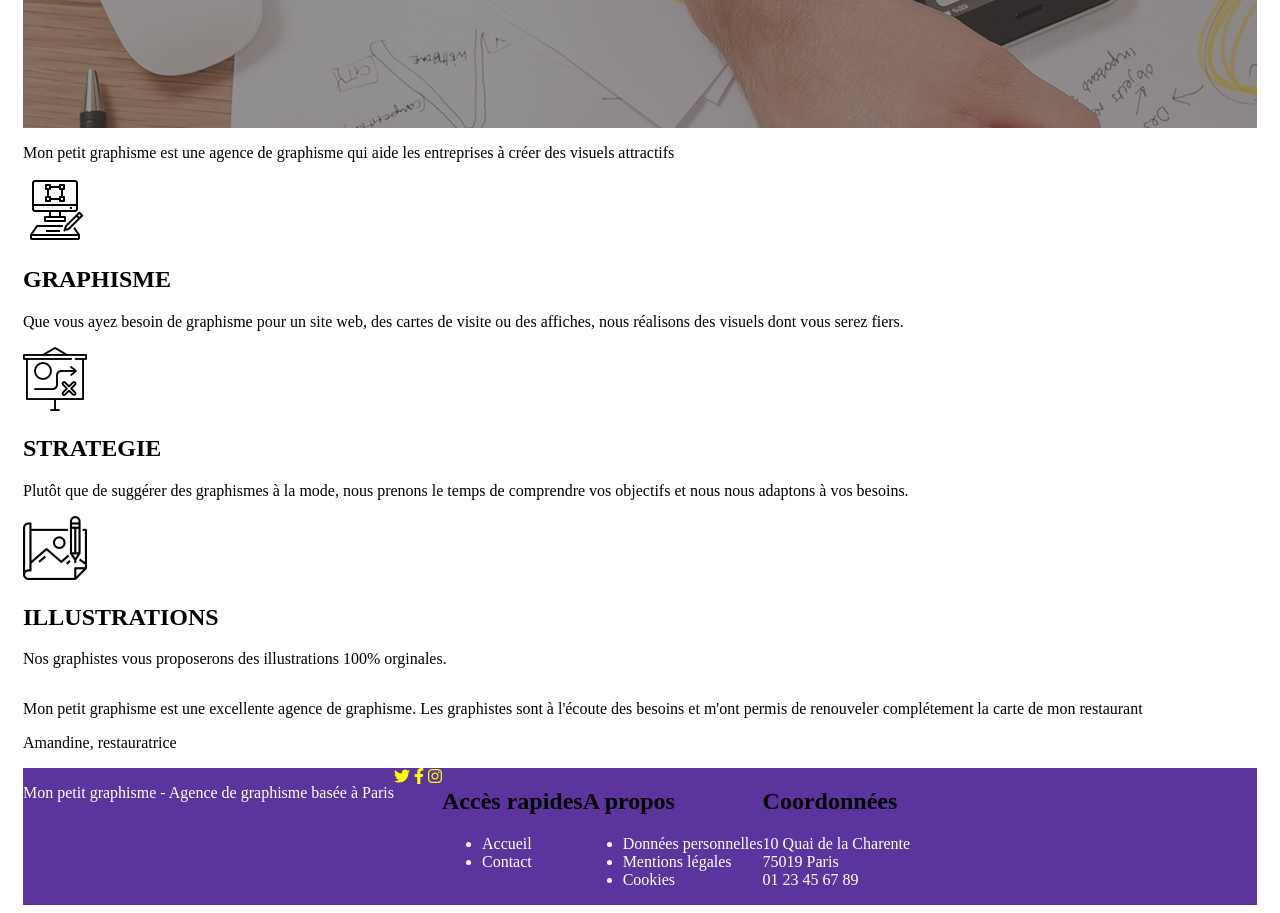
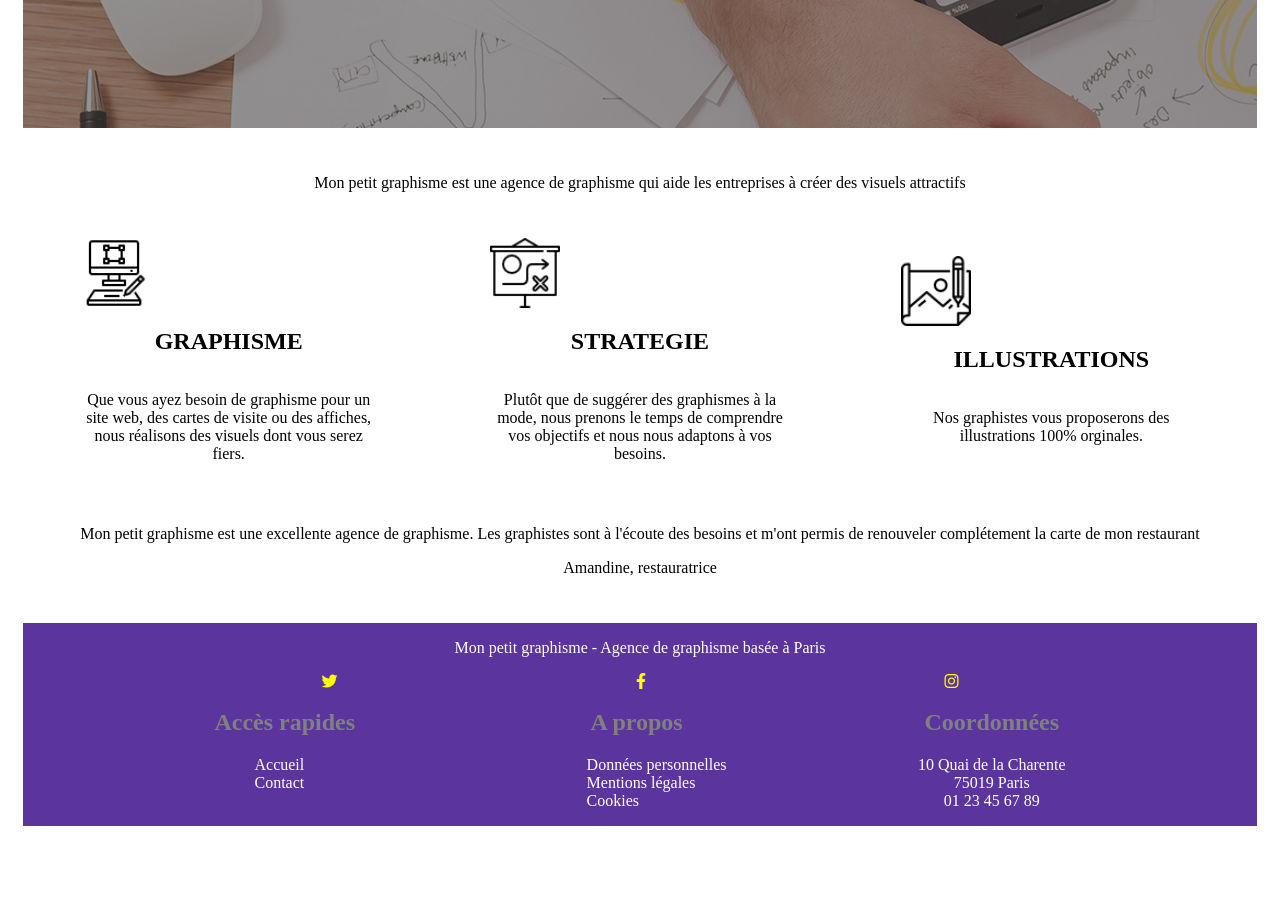
Before and after one commit to Fatih022/MPG, a plain HTML site: page index.html in a window 1280 px wide. Shown: the part 480-1393 px from the top of the page. After the commit the page ends 1314 px from the top, so only its background shows below. Drawn offline with Linux system fonts and the light colour scheme.

Commit message:
terminé

```diff
--- a/index.html
+++ b/index.html
@@ -3,7 +3,8 @@
 <head>
     <meta charset="UTF-8">
     <meta http-equiv="X-UA-Compatible" content="IE=edge">
-    <meta name="viewport" content="width=device-width, initial-scale=1.0 user-scalable=no" >
+    <meta name="viewport" content="width=device-width, initial-scale=1, shrink-to-fit=no">
+    <meta name="viewport" content="width=device-width, initial-scale=1, maximum-scale=1">
     <link rel="stylesheet" href="https://cdnjs.cloudflare.com/ajax/libs/font-awesome/6.2.0/css/all.min.css" integrity="sha512-xh6O/CkQoPOWDdYTDqeRdPCVd1SpvCA9XXcUnZS2FmJNp1coAFzvtCN9BmamE+4aHK8yyUHUSCcJHgXloTyT2A==" crossorigin="anonymous" referrerpolicy="no-referrer" />
     <link rel="stylesheet" href="style.css">
     <title>Document</title>
@@ -76,7 +77,7 @@
                 <p>Mon petit graphisme - Agence de graphisme basée à Paris</p>
             </div>
 
-            <div class="logos-reseax">
+            <div class="logos-reseaux">
                 <i class="fa-brands fa-twitter"></i>
                 <i class="fa-brands fa-facebook-f"></i>
                 <i class="fa-brands fa-instagram"></i>
--- a/style.css
+++ b/style.css
@@ -65,13 +65,48 @@ nav a
 {
     display: flex;
     flex-direction: column;
+    justify-content: center;
+
+}
+
+.titre, .services, .presentation, footer
+{
+    margin-top: 30px;
 
 }
 
 
 
+.services
+{
+    display: flex;
+    justify-content: space-around;
+}
 
+.card
+{
+    display: flex;
+    flex-direction: column;
+    justify-content: center;
+    width: 300px;
+    /* border: 2px solid red; */
+}
 
+.card img
+{
+    width: 70px;
+    height: 70px;
+    /* justify-content: center; */
+    text-align: center;
+}
+
+.card h2, p
+{
+    text-align: center;
+    /* justify-content: center; */
+    align-items: flex-start;
+
+}
 
 
 /* Princicpale Fin */
@@ -84,12 +119,20 @@ nav a
 footer
 {
     display: flex;
+    flex-direction: column;
     background-color: #5b359d;
+    color: white;
+}
+
+footer h2
+{
+    color: grey;
 }
 
 .logos-reseaux
 {
-    /* display: flex; */
+    display: flex;
+    justify-content: space-evenly;
 
 }
 
@@ -98,18 +141,26 @@ footer
     color: yellow;
 }
 
-.titrefooter p, .acces li, .apropos li, .coordonnees p
-{
-    color: white;
-}
 
 .info
 {
     display: flex;
+    justify-content: space-evenly;
 }
 
-.apropoos, .access, .coordonnees
+.info h2
+{
+    text-align: center;
+}
+
+.apropos, .acces, .coordonnees
 {
     justify-content: center;
     align-items: center;
 }
+
+.apropos ul, .acces ul, .coordonnees ul
+{
+    list-style-type: none;
+
+}
```
